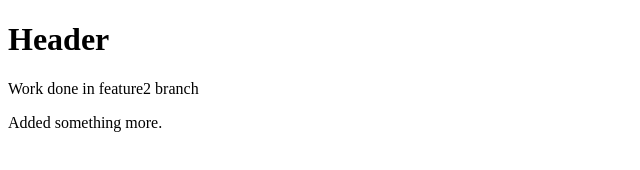
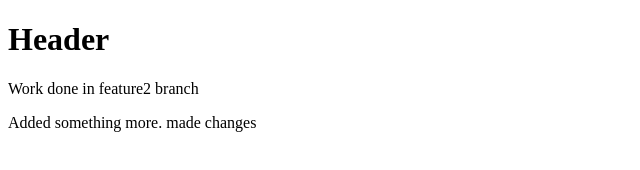
Before and after one commit to ShivamSwaroop/Another-one, a plain HTML site: page index.html in a window 1280 px wide. Shown: the whole page, without its empty margins (0-640 px from the left). Drawn offline with Linux system fonts and the light colour scheme.

Commit message:
Added made changes

```diff
--- a/index.html
+++ b/index.html
@@ -8,6 +8,6 @@
 <body>
     <h1>Header</h1>
     <p>Work done in feature2 branch</p>
-    <p>Added something more.</p>
+    <p>Added something more. made changes</p>
 </body>
 </html>
```
